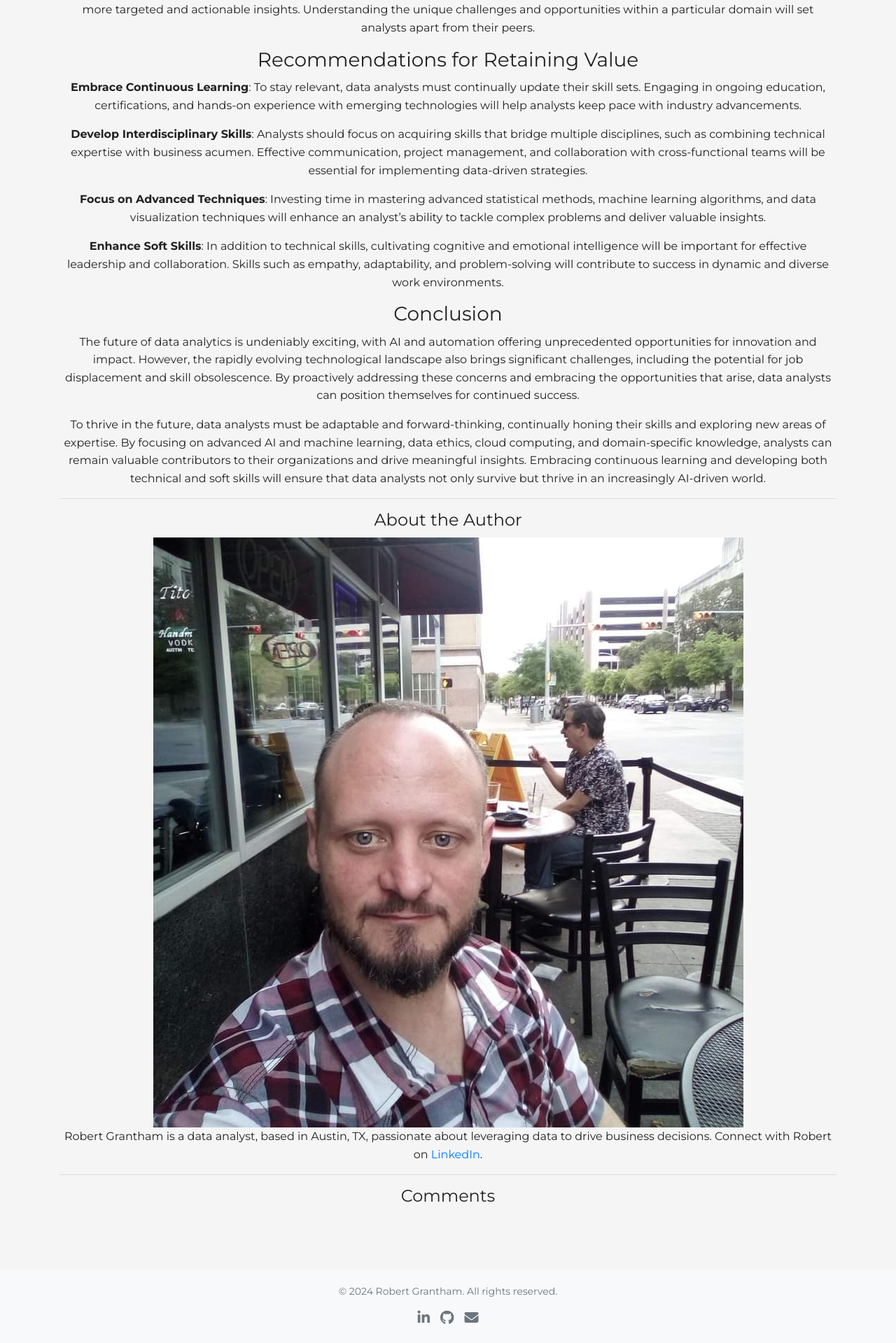
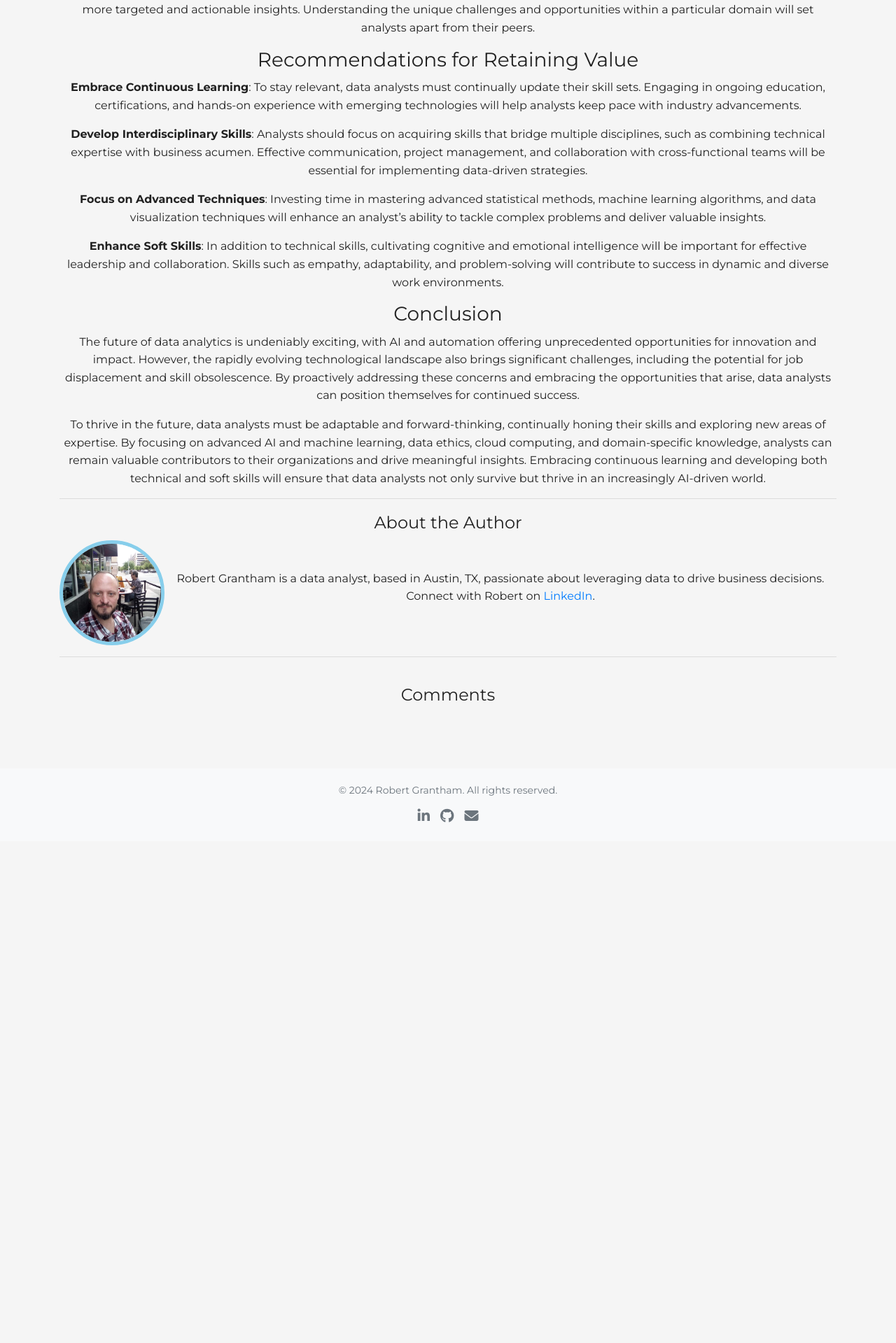
Before and after one commit to rgrantham82/rgrantham82.github.io, a Jekyll site: the page built from _posts/2024-07-20-data-analysts-staying-relevant.md, in a window 1280 px wide. Shown: the part 1476-3395 px from the top of the page at 70% size. Built offline with Jekyll 4.4.1, drawn with Linux system fonts in a browser that asks for light colours; nearby versions of some CDN libraries; comment, search, counter and statistics services are not loaded; after the commit the page ends 2678 px from its top, so only the background shows below that.

Commit message:
Update styles.css

```diff
--- a/assets/css/styles.css
+++ b/assets/css/styles.css
@@ -285,6 +285,29 @@ section h2, section h3, section h4 {
   color: var(--accent-color);
 }
 
+.author-info {
+    margin-top: 20px;
+  }
+
+  .author-details {
+    display: flex;
+    align-items: center;
+  }
+
+  .about-image {
+    width: 150px;
+    height: 150px;
+    border-radius: 50%;
+    object-fit: cover;
+    border: 5px solid var(--primary-color);
+    transition: transform 0.3s, opacity 0.3s;
+    animation: zoomIn 1s ease-in;
+  }
+
+  .comments-section {
+    margin-top: 40px;
+  }
+
 .projects-container {
   display: grid;
   grid-template-columns: repeat(auto-fit, minmax(250px, 1fr));
```
